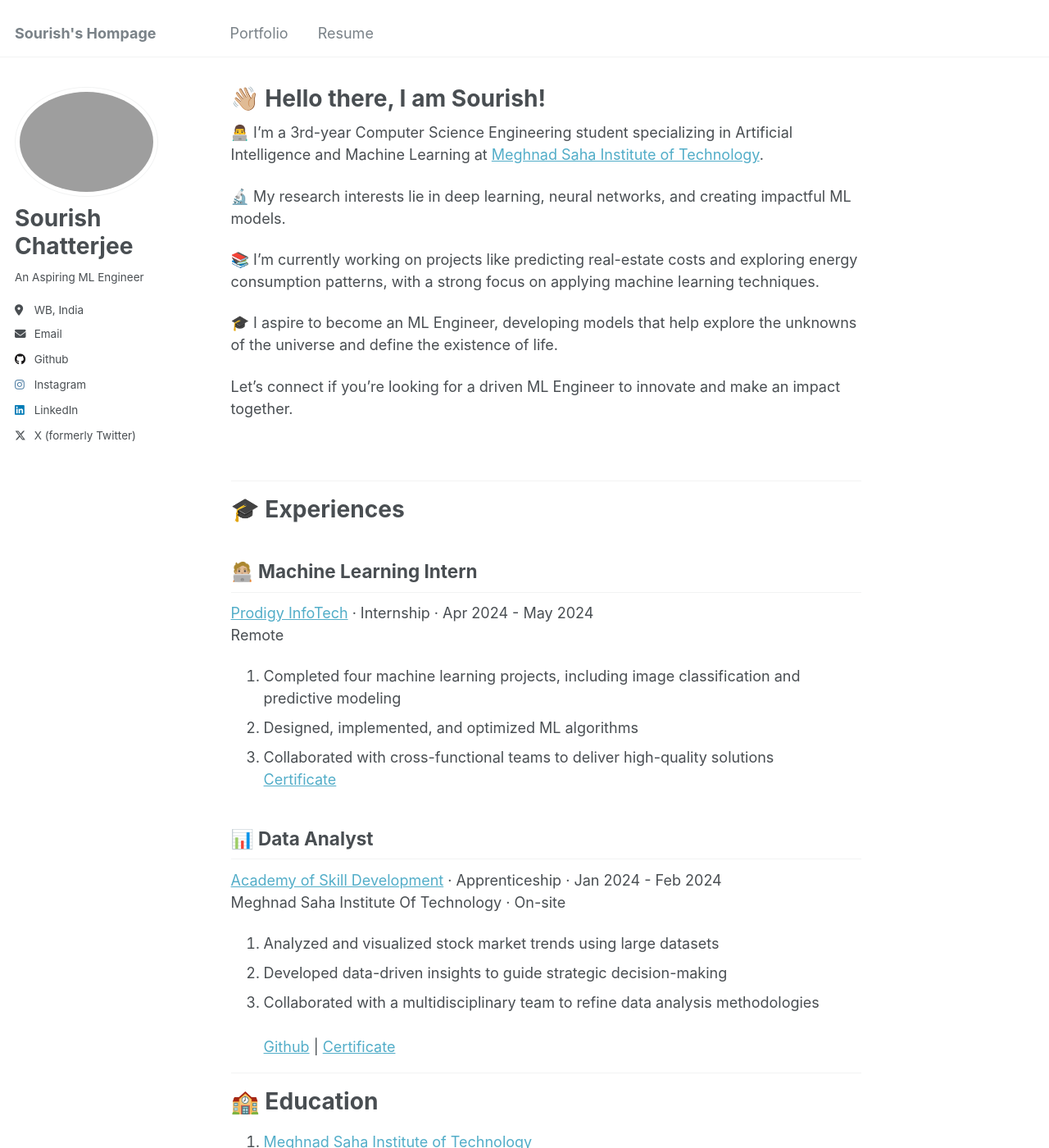
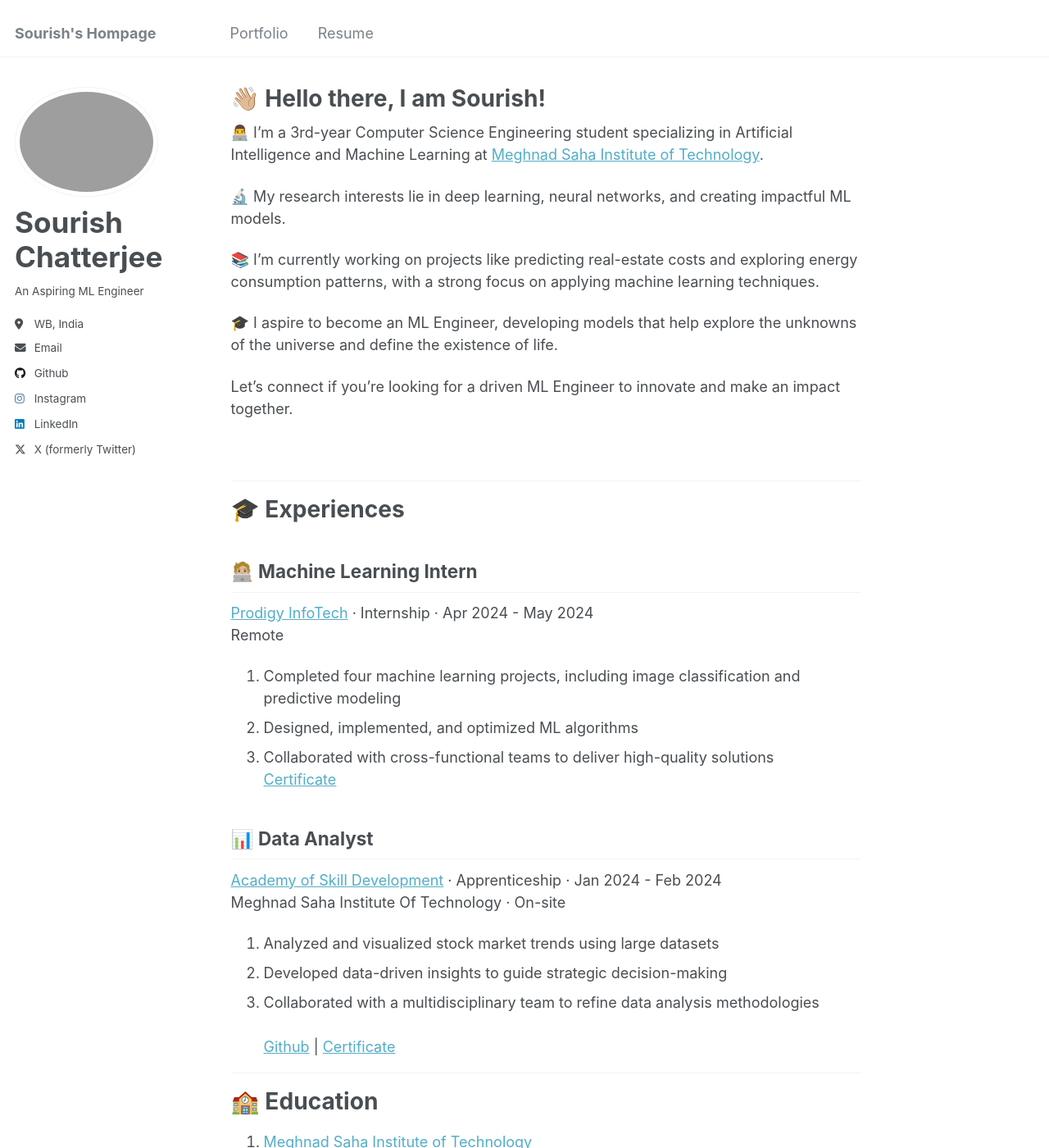
Before and after one commit to Nexalyze/Nexalyze.github.io, a Jekyll site: the page built from _pages/about.md, in a window 1280 px wide and 1400 px high. Shown: the whole window at 82% size. Built offline with Jekyll 4.4.1, drawn with Linux system fonts in a browser that asks for light colours.

Commit message:
File Changes

```diff
--- a/_includes/sidebar.html
+++ b/_includes/sidebar.html
@@ -14,7 +14,7 @@
         {% endif %}
         alt="{% if s.image_alt %}{{ s.image_alt }}{% endif %}">
       {% endif %}
-      {% if s.title %}<h3>{{ s.title }}</h3>{% endif %}
+      {% if s.title %}<h2>{{ s.title }}</h2>{% endif %}
       {% if s.text %}{{ s.text | markdownify }}{% endif %}
     {% endfor %}
     {% if page.sidebar.nav %}
--- a/_sass/_sidebar.scss
+++ b/_sass/_sidebar.scss
@@ -125,7 +125,7 @@
 }
 .sidebar .author__name {
   font-family: $sans-serif;
-  font-size: $type-size-3;
+  font-size: $type-size-2;
 }
 
 .sidebar .author__desktop {
```
